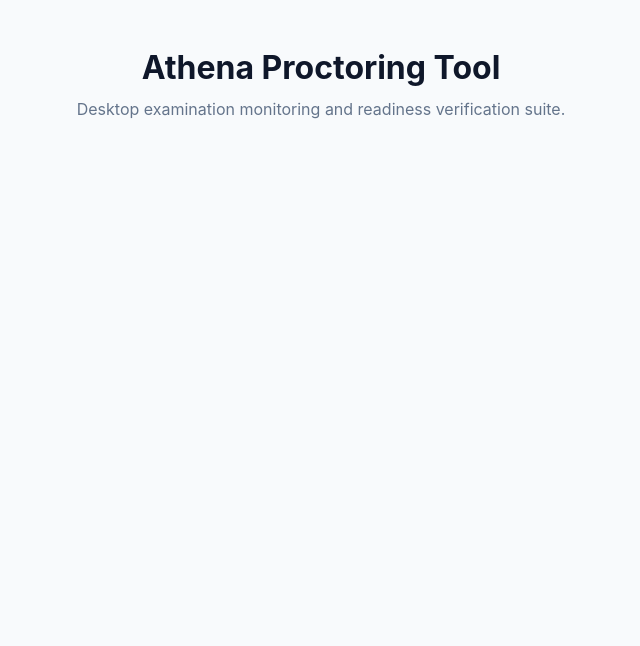
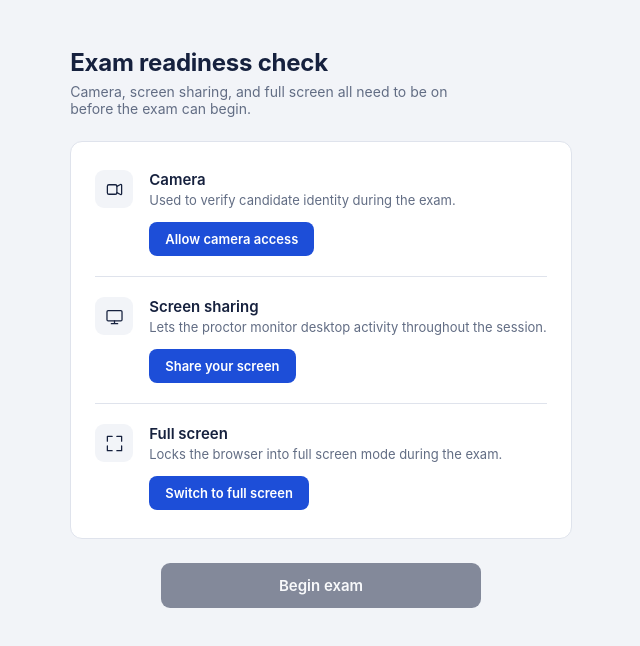
Before and after one commit to Vaageesh-Git/Athena-Clone, a React (Vite) app: page / in a window 1280 px wide. Shown: the top 646 px of the page, without its empty margins (319-959 px from the left). Built offline with nearby package versions, Linux system fonts and the light colour scheme.

Commit message:
feat: create exam readiness checklist layout and theme

```diff
--- /dev/null
+++ b/src/App.css
@@ -0,0 +1,190 @@
+/* App.css */
+:root {
+  --bg: #f2f4f8;
+  --surface: #ffffff;
+  --border: #dfe3ec;
+  --ink: #16213e;
+  --ink-muted: #626d84;
+  --accent: #1d4ed8;
+  --accent-hover: #1739ab;
+  --ready: #0f9d58;
+  --ready-bg: #e8f7ee;
+
+  --font-sans: -apple-system, BlinkMacSystemFont, "Segoe UI", Roboto, Helvetica, Arial, sans-serif;
+  --font-mono: ui-monospace, "SF Mono", "Cascadia Mono", Menlo, Consolas, monospace;
+}
+
+* {
+  box-sizing: border-box;
+  margin: 0;
+  padding: 0;
+}
+
+body {
+  background-color: var(--bg);
+  color: var(--ink);
+  font-family: var(--font-sans);
+  min-height: 100vh;
+  display: flex;
+  justify-content: center;
+}
+
+.page {
+  width: 100%;
+  max-width: 680px;
+  padding: 48px 24px 40px;
+}
+
+.page-header {
+  margin-bottom: 24px;
+}
+
+.page-header h1 {
+  font-size: 24px;
+  font-weight: 700;
+  letter-spacing: -0.01em;
+  margin-bottom: 6px;
+}
+
+.page-header p {
+  font-size: 14px;
+  color: var(--ink-muted);
+  max-width: 48ch;
+}
+
+.checklist {
+  background: var(--surface);
+  border: 1px solid var(--border);
+  border-radius: 12px;
+  padding: 8px 24px;
+}
+
+.check-row {
+  display: flex;
+  gap: 16px;
+  padding: 20px 0;
+}
+
+.check-icon {
+  width: 38px;
+  height: 38px;
+  flex-shrink: 0;
+  border-radius: 9px;
+  background: var(--bg);
+  color: var(--ink);
+  display: flex;
+  align-items: center;
+  justify-content: center;
+}
+
+.check-icon svg {
+  width: 19px;
+  height: 19px;
+}
+
+.check-body {
+  flex: 1;
+  min-width: 0;
+}
+
+.check-body h3 {
+  font-size: 15px;
+  font-weight: 600;
+  margin-bottom: 3px;
+}
+
+.check-body p {
+  font-size: 13px;
+  color: var(--ink-muted);
+  margin-bottom: 14px;
+}
+
+.check-action {
+  display: flex;
+  align-items: center;
+  gap: 12px;
+  flex-wrap: wrap;
+}
+
+.check-status {
+  display: inline-flex;
+  align-items: center;
+  gap: 6px;
+  font-size: 13px;
+  font-weight: 600;
+  color: var(--ready);
+  background: var(--ready-bg);
+  padding: 7px 12px;
+  border-radius: 8px;
+}
+
+.check-status svg {
+  width: 15px;
+  height: 15px;
+}
+
+.divider {
+  height: 1px;
+  background: var(--border);
+}
+
+.preview {
+  width: 168px;
+  height: 100px;
+  border-radius: 8px;
+  background: #0b1220;
+  object-fit: cover;
+  border: 1px solid var(--border);
+}
+
+.preview.is-hidden {
+  display: none;
+}
+
+.btn {
+  font-family: inherit;
+  font-size: 13px;
+  font-weight: 600;
+  padding: 9px 16px;
+  border-radius: 8px;
+  border: none;
+  cursor: pointer;
+  transition: all 0.15s ease;
+  white-space: nowrap;
+}
+
+.btn:disabled {
+  cursor: not-allowed;
+  opacity: 0.5;
+}
+
+.btn-primary {
+  background: var(--accent);
+  color: #ffffff;
+}
+
+.btn-primary:hover:not(:disabled) {
+  background: var(--accent-hover);
+}
+
+.start-area {
+  margin-top: 24px;
+  display: flex;
+  flex-direction: column;
+  align-items: center;
+  gap: 12px;
+}
+
+.btn-begin {
+  background: var(--ink);
+  color: #ffffff;
+  font-size: 15px;
+  padding: 13px 32px;
+  border-radius: 9px;
+  width: 100%;
+  max-width: 320px;
+}
+
+.btn-begin:hover:not(:disabled) {
+  background: #0d1530;
+}
--- a/src/App.jsx
+++ b/src/App.jsx
@@ -1,10 +1,87 @@
+import { useState } from 'react';
+import './App.css';
+
 function App() {
+  const [cameraEnabled, setCameraEnabled] = useState(false);
+  const [screenShareEnabled, setScreenShareEnabled] = useState(false);
+  const [fullScreen, setFullScreen] = useState(false);
+
+  const allChecksReady = cameraEnabled && screenShareEnabled && fullScreen;
+
   return (
-    <div style={{ padding: "48px 24px", maxWidth: "640px", margin: "0 auto", textAlign: "center" }}>
-      <h1>Athena Proctoring Tool</h1>
-      <p style={{ marginTop: "12px", color: "#64748b" }}>
-        Desktop examination monitoring and readiness verification suite.
-      </p>
+    <div className="page">
+      <header className="page-header">
+        <h1>Exam readiness check</h1>
+        <p>Camera, screen sharing, and full screen all need to be on before the exam can begin.</p>
+      </header>
+
+      <div className="checklist">
+        {/* Check 1: Camera */}
+        <div className="check-row">
+          <div className="check-icon">
+            <svg viewBox="0 0 24 24" fill="none" stroke="currentColor" strokeWidth="1.6" strokeLinecap="round" strokeLinejoin="round">
+              <path d="M15 8l4.553-2.276A1 1 0 0 1 21 6.618v10.764a1 1 0 0 1-1.447.894L15 16" />
+              <rect x="3" y="6" width="12" height="12" rx="2" />
+            </svg>
+          </div>
+          <div className="check-body">
+            <h3>Camera</h3>
+            <p>Used to verify candidate identity during the exam.</p>
+            <div className="check-action">
+              <button className="btn btn-primary" onClick={() => setCameraEnabled(true)}>
+                Allow camera access
+              </button>
+            </div>
+          </div>
+        </div>
+
+        <div className="divider" />
+
+        {/* Check 2: Screen Share */}
+        <div className="check-row">
+          <div className="check-icon">
+            <svg viewBox="0 0 24 24" fill="none" stroke="currentColor" strokeWidth="1.6" strokeLinecap="round" strokeLinejoin="round">
+              <rect x="2.5" y="4.5" width="19" height="13" rx="1.5" />
+              <path d="M8 21h8M12 17.5V21" />
+            </svg>
+          </div>
+          <div className="check-body">
+            <h3>Screen sharing</h3>
+            <p>Lets the proctor monitor desktop activity throughout the session.</p>
+            <div className="check-action">
+              <button className="btn btn-primary" onClick={() => setScreenShareEnabled(true)}>
+                Share your screen
+              </button>
+            </div>
+          </div>
+        </div>
+
+        <div className="divider" />
+
+        {/* Check 3: Full screen */}
+        <div className="check-row">
+          <div className="check-icon">
+            <svg viewBox="0 0 24 24" fill="none" stroke="currentColor" strokeWidth="1.6" strokeLinecap="round" strokeLinejoin="round">
+              <path d="M9 3H3v6M15 3h6v6M21 15v6h-6M3 15v6h6" />
+            </svg>
+          </div>
+          <div className="check-body">
+            <h3>Full screen</h3>
+            <p>Locks the browser into full screen mode during the exam.</p>
+            <div className="check-action">
+              <button className="btn btn-primary" onClick={() => setFullScreen(true)}>
+                Switch to full screen
+              </button>
+            </div>
+          </div>
+        </div>
+      </div>
+
+      <div className="start-area">
+        <button className="btn btn-begin" disabled={!allChecksReady}>
+          Begin exam
+        </button>
+      </div>
     </div>
   );
 }
```
Also changed, not shown: public/icons.svg (added).
